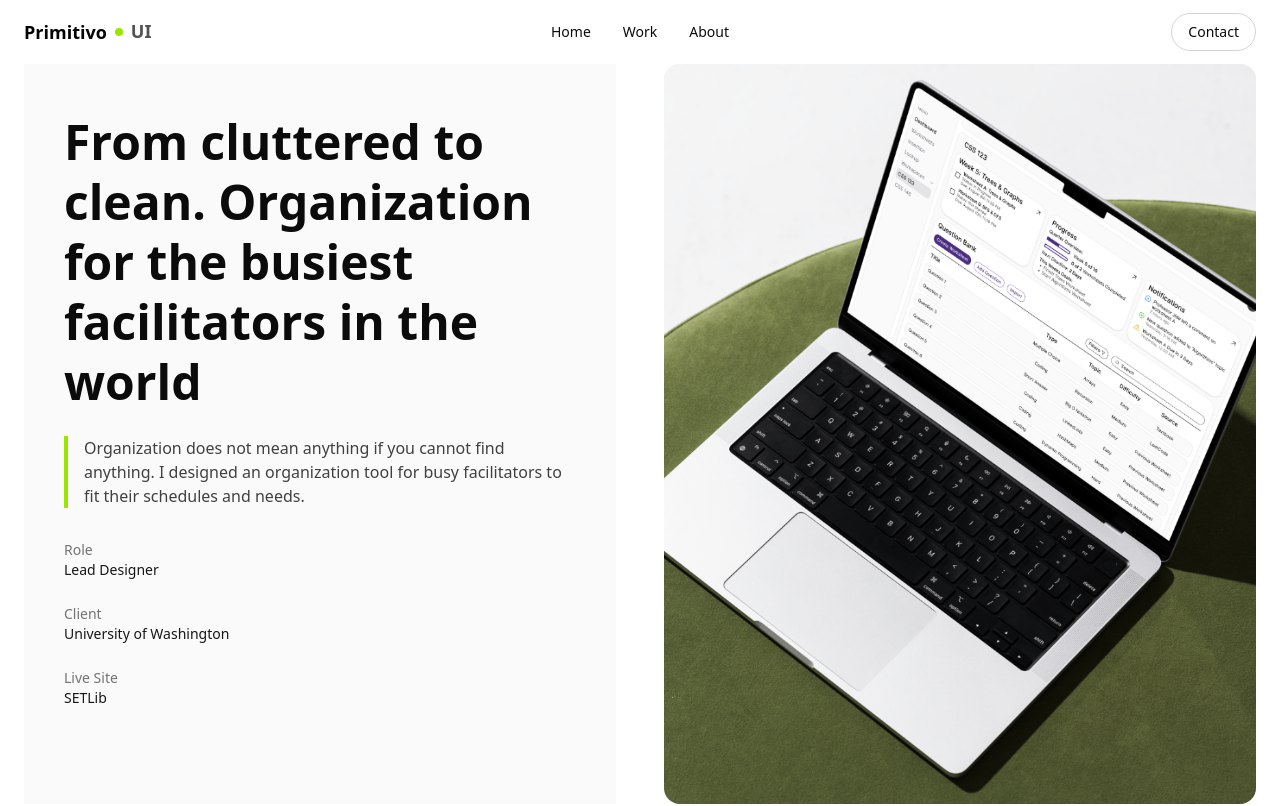
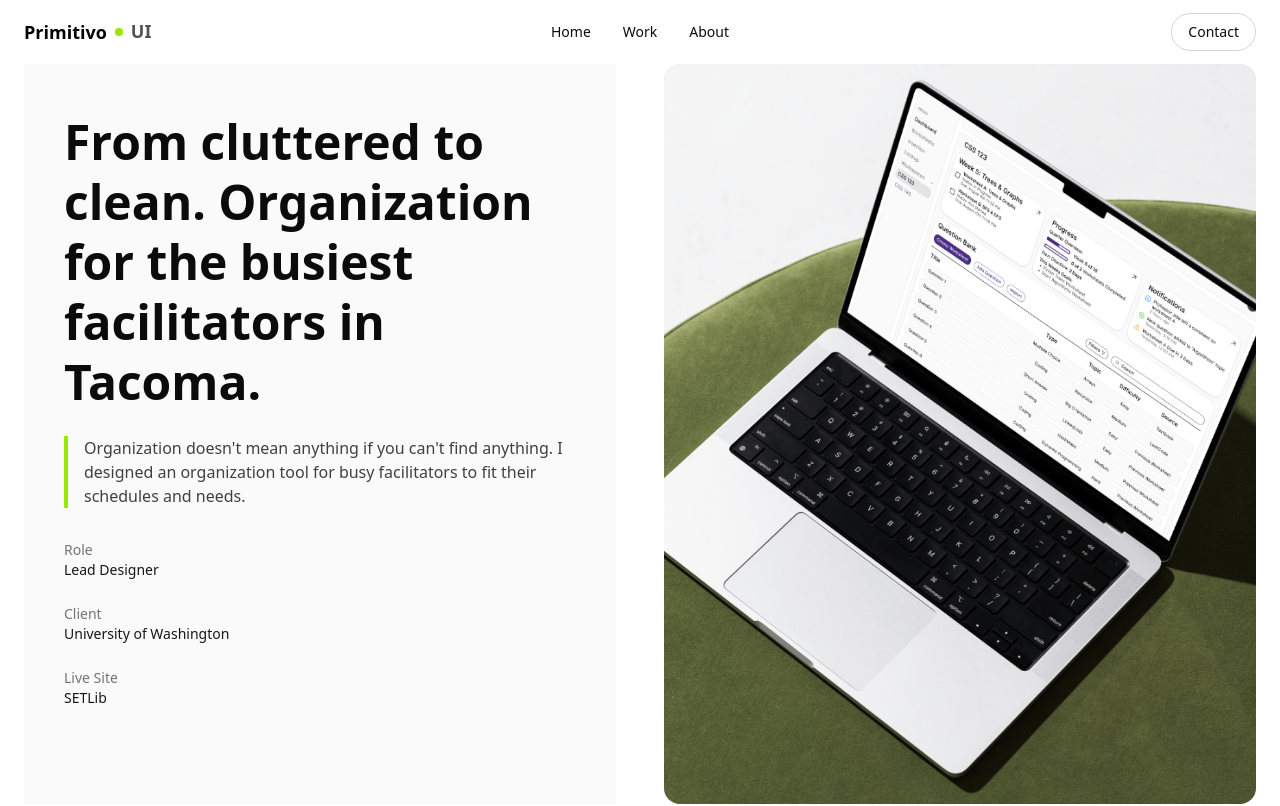
Before and after one commit to abstrcted/portfolio, a Next.js app: page /work/uw-file-system in a window 1280 px wide. Shown: the top 806 px of the page. Built offline with nearby package versions, Linux system fonts and the light colour scheme.

Commit message:
Updated text

```diff
--- a/src/app/work/uw-file-system/page.tsx
+++ b/src/app/work/uw-file-system/page.tsx
@@ -3,8 +3,8 @@ import Case from "@/components/case";
 export default function UWFileSystemPage() {
   return (
     <Case
-      title="From cluttered to clean. Organization for the busiest facilitators in the world"
-      subtitle="Organization does not mean anything if you cannot find anything. I designed an organization tool for busy facilitators to fit their schedules and needs."
+      title="From cluttered to clean. Organization for the busiest facilitators in Tacoma."
+      subtitle="Organization doesn't mean anything if you can't find anything. I designed an organization tool for busy facilitators to fit their schedules and needs."
       role="Lead Designer"
       client="University of Washington"
       liveSiteLabel="SETLib"
@@ -16,10 +16,10 @@ export default function UWFileSystemPage() {
           title: "Worksheets were scattered, duplicated, and often lost",
           tocLabel: "Problem",
           intro:
-            "Staff create technical-problem worksheets across four categories, but turnover and ad hoc storage made reuse nearly impossible. Files lived as Word documents in Google Drive, and some were never uploaded at all. Teams grabbed whatever looked most recent, rebuilt what they could not find, and high-quality problems routinely disappeared.",
+            "Staff create technical-problem worksheets across four categories, but turnover and messy storage made reuse nearly impossible. Files lived as unorganized Word documents in a shared Google Drive, and some were never uploaded at all. Teams grabbed whatever looked most recent, rebuilt what they couldn't find, and high-quality problems routinely disappeared.",
           bullets: [
-            { title: "Fragmented storage", body: "Worksheets lived in personal drives and folders with inconsistent naming." },
-            { title: "Rework and duplication", body: "New staff rebuilt existing problems because they could not discover or verify prior work." },
+            { title: "Fragmented storage", body: "Worksheets lived in a cluttered shared drive." },
+            { title: "Rework and duplication", body: "New staff rebuilt existing problems because they couldn't discover or verify prior work." },
             { title: "Missing uploads", body: "Not all worksheets made it back to the shared drive, so good content was lost." },
             { title: "Low incentive to curate", body: "Under time pressure, staff optimized for speed, not structured archiving." },
           ],
@@ -48,7 +48,7 @@ export default function UWFileSystemPage() {
           title: "Structure the content, streamline the workflow, and enforce review",
           tocLabel: "Design Response",
           intro:
-            "We replaced file sprawl with a structured problem library and a simple, opinionated workflow that mirrors how staff actually work. The flow provides fast paths for creation and retrieval, and it adds quality gates without adding friction.",
+            "We replaced file sprawl with a structured problem library and a simple workflow that mirrors how staff actually work. The flow provides fast paths for creation and retrieval, and it adds quality gates without adding friction.",
           bullets: [
             { title: "Schema and tagging", body: "A normalized problem model with required fields for topic, subcategory, difficulty, style, and answer key." },
             { title: "Guided builder", body: "A step-by-step form that captures all metadata and previews the printable layout in real time." },
```
